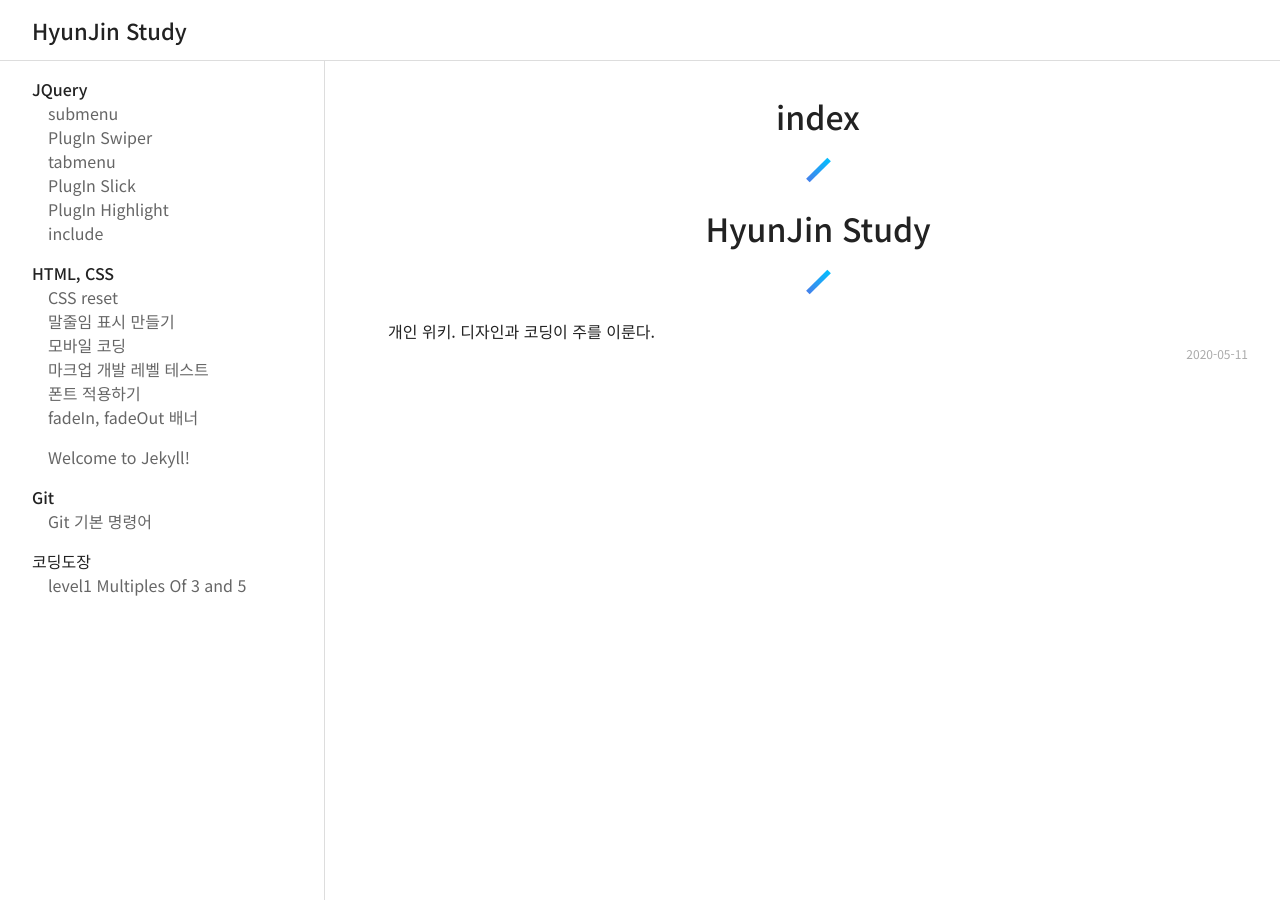
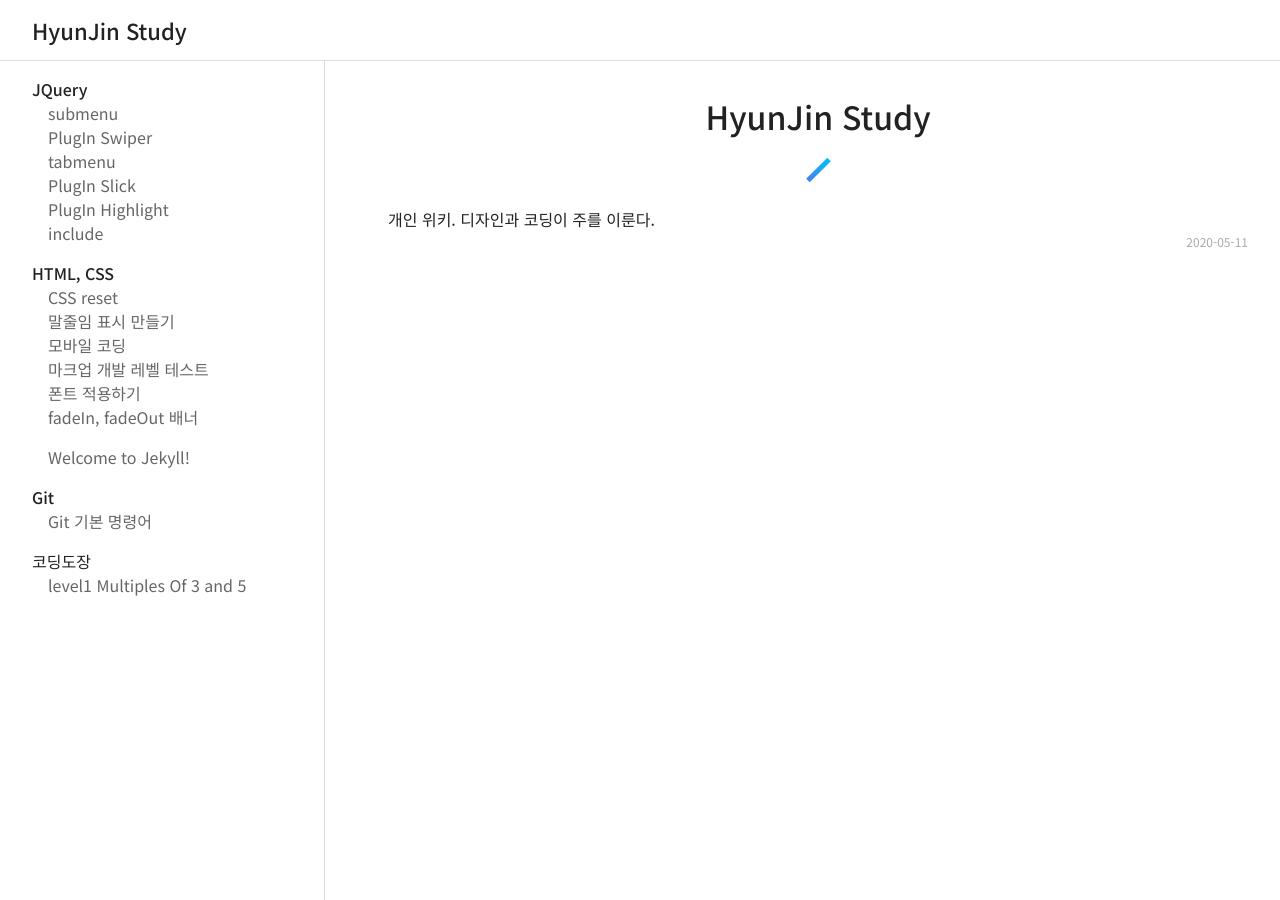
Before and after one commit to hhj171258/hhj171258.github.io, a Jekyll site: the page built from index.html, in a window 1280 px wide. Built offline with Jekyll 4.4.1, drawn with Linux system fonts in a browser that asks for light colours; nearby versions of some CDN libraries.

Commit message:
[Fix] site title

```diff
--- a/_includes/head.html
+++ b/_includes/head.html
@@ -1,7 +1,13 @@
 <meta charset="utf-8">
 <meta name="viewport" content="width=device-width, initial-scale=1.0">
 <meta http-equiv="X-UA-Compatible" content="IE=edge">
-<title>{{ page.title }} | Hyunjin study</title>
+<title>
+	{% if page.title == "index" %}
+      {{ site.tagline }}
+    {% else %}
+      {{ page.title }} | {{ site.title }}
+    {% endif %}
+</title>
 <link rel="stylesheet" href="/css/reset.css?ver=1.0" type="text/css">
 <link rel="stylesheet" href="/css/main.css?ver=1.0" type="text/css">
 <link rel="stylesheet" href="https://fonts.googleapis.com/css2?family=Noto+Sans+KR:wght@300;400;500&display=swap">
--- a/_layouts/default.html
+++ b/_layouts/default.html
@@ -27,9 +27,8 @@
 			</aside>
 		</div>
 		<div id="content">
-			<h2>{{page.title}}</h2>
 			{{ content }}
-	</div>
+		</div>
 	</div>
 </div>
 </body>
```
